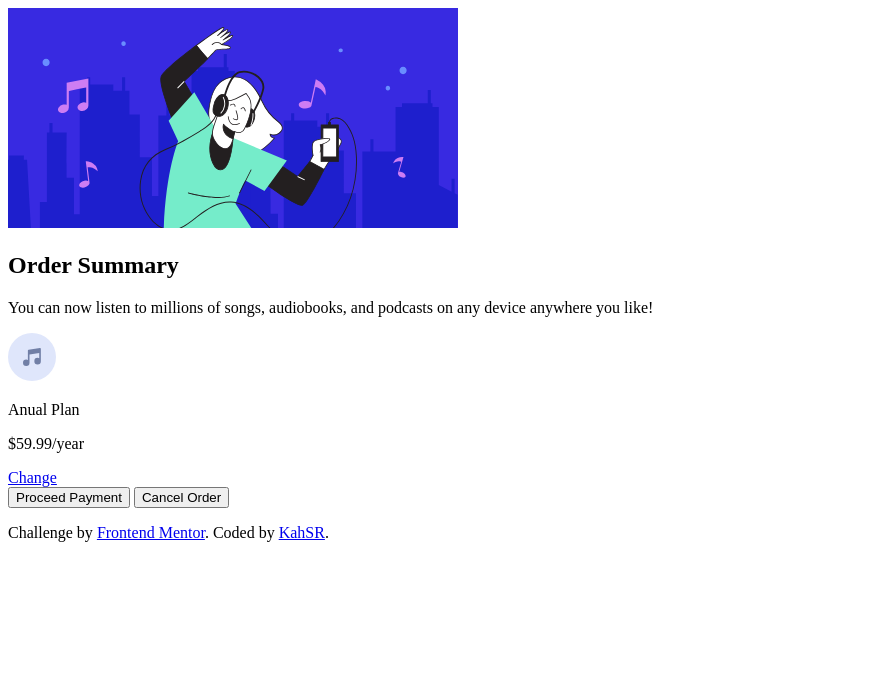
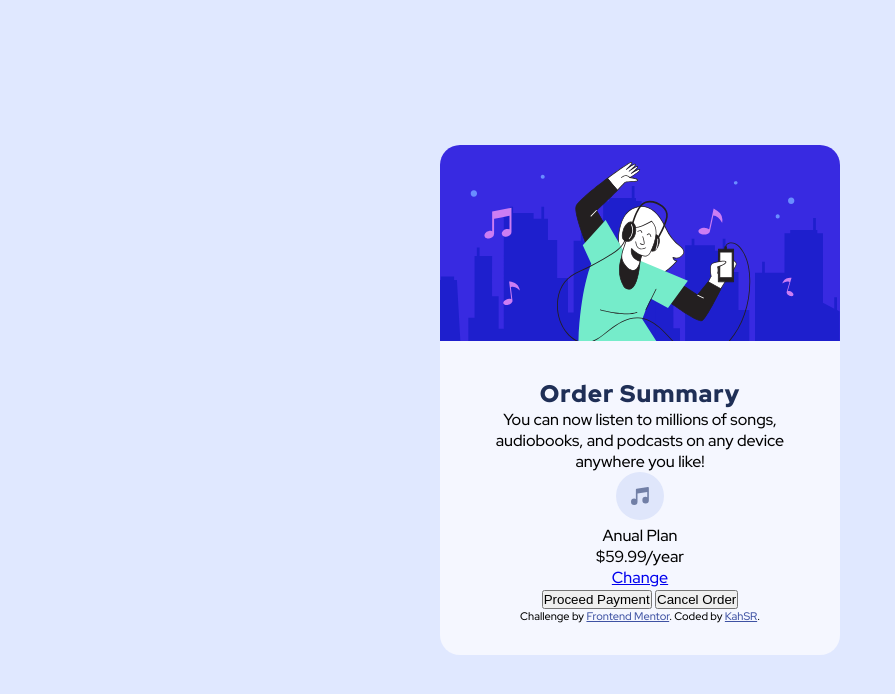
Before and after one commit to KahSR/Desafios-FrontendMentor, a plain HTML site: page newbie/order-summary-component-main/index.html in a window 1280 px wide. Shown: the whole page, without its empty margins (0-895 px from the left). Drawn offline with Linux system fonts and the light colour scheme.

Commit message:
scss adicionado

```diff
--- a/newbie/order-summary-component-main/index.html
+++ b/newbie/order-summary-component-main/index.html
@@ -4,6 +4,7 @@
      <meta charset="UTF-8">
      <meta name="viewport" content="width=device-width, initial-scale=1.0">
      <link rel="icon" type="image/png" sizes="32x32" href="./images/favicon-32x32.png">
+     <link rel="stylesheet" href="sheets/main.css">
      <title>Frontend Mentor | Order summary card</title>
      <style>
           .attribution { font-size: 11px; text-align: center; }
@@ -22,7 +23,6 @@
                     You can now listen to millions of songs, audiobooks, and podcasts on any
                     device anywhere you like!
                </p>
-          </div>
 
                <div class="card__box-plan">
                     <div class="card__plan">
@@ -41,10 +41,11 @@
                     <button type="button" class="button">Cancel Order</button>
                </div>
 
-          <p>
+               <p class="attribution">
                     Challenge by <a href="https://www.frontendmentor.io?ref=challenge" target="_blank">Frontend Mentor</a>.
                     Coded by <a href="#">KahSR</a>.
                </p>
+          </div>
      </section>
 </body>
 </html>
--- /dev/null
+++ b/newbie/order-summary-component-main/sheets/main.scss
@@ -0,0 +1,47 @@
+@import url('https://fonts.googleapis.com/css2?family=Red+Hat+Display:wght@500;700;900&display=swap');
+
+*{
+     margin: 0;
+     padding: 0;
+     box-sizing: border-box;
+}
+
+$PaleBlue: hsl(225, 100%, 94%);
+$brightBlue: hsl(245, 75%, 52%);
+$veryPaleBlue: hsl(225, 100%, 98%);
+$DesaturatedBlue: hsl(224, 23%, 55%);
+$darkBlue: hsl(223, 47%, 23%);
+
+body{
+     min-height: 100vh;
+     font-family: 'Red Hat Display', sans-serif;
+     background-color: $PaleBlue;
+
+     display: flex;
+     align-items: center;
+     justify-content: center;
+}
+img{
+     max-width: 100%;
+}
+.title{
+     color: $darkBlue;
+     font-size:1.5rem;
+     font-weight: 900;
+     letter-spacing: 1px;
+}
+.text{
+     color: $DesaturatedBlue;
+}
+.card{
+     max-width: 400px;
+
+     background: $veryPaleBlue;
+     border-radius: 20px;
+     overflow: hidden;
+
+     .card__content{
+          text-align: center;
+          padding: 2rem;
+     }
+}
```
Also changed, not shown: newbie/order-summary-component-main/sheets/main.css (added), 1 other file. Lines whose indentation alone changed are shown as unchanged.
